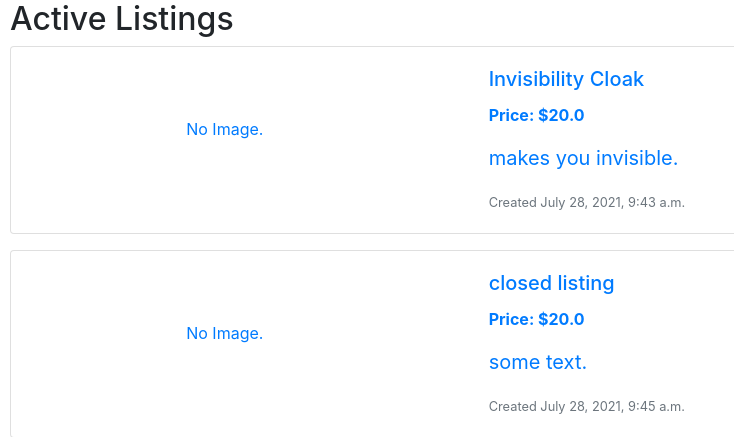
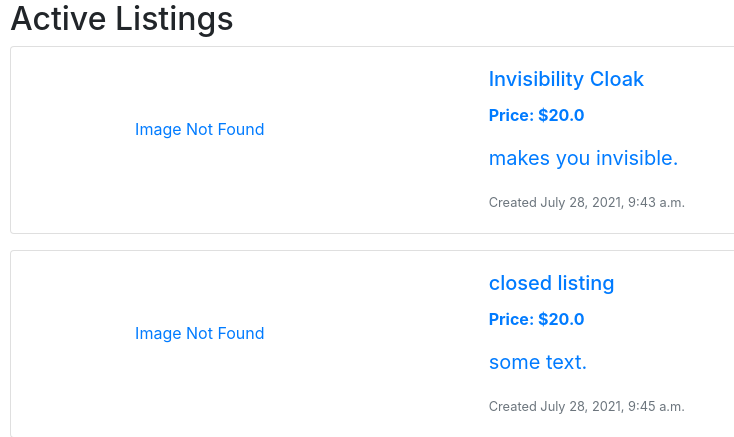
Before and after one commit to WildLotus-15/working-harvard-project-2, a Django app: template auctions/templates/auctions/index.html in a window 1280 px wide; the page is wider, and only the part inside the window is pictured. Shown: the part 163-600 px from the top of that part, without its empty margins (0-734 px from the left). Run offline with Django 3.2, Linux system fonts and the light colour scheme; the template is opened without the code that fills it: values that come from a table or form of the project are taken from there, others are empty; data comes from the database, SQL or seed files in the repository; both versions use the stored data as it was after the commit; some libraries are stand-ins or nearby versions; grey boxes are pictures that could not be loaded.

Commit message:
styled specified image on the listings page

```diff
--- a/auctions/templates/auctions/index.html
+++ b/auctions/templates/auctions/index.html
@@ -11,7 +11,7 @@
                         {% if listing.image_url %}
                             <img src="{{ listing.image_url }}" class="img-fluid rounded-start" id="listing-logo" alt="listing-image" style="max-width: 60%; margin-left: 50px;">
                         {% else %}
-                            <p style="text-align: center; padding: 70px 0">No Image.</p>
+                            <p style="text-align: center; padding: 70px; padding-right: 120px">Image Not Found</p>
                         {% endif %}
                     </div>
                     <div class="col-md-8">
--- a/auctions/templates/auctions/listing.html
+++ b/auctions/templates/auctions/listing.html
@@ -7,7 +7,7 @@
     <div class="row" style="height: 500px; padding: 0 20px ; margin-left: 250px;">
         <div class="col-xs-4">
         {% if listing.image_url %}
-            <img src="{{ listing.image_url }}" alt="Card image cap" style="width: 400px; height: 500px">
+            <img src="{{ listing.image_url }}" alt="Card image cap" style="width: 370px; height: 352px; margin-top: 14px;">
         {% else %}
             <div class="p-3">
                 <img src="static/auctions/not-found.png" alt="No-image" style="height: 350px;">
```
Also changed, not shown: db.sqlite3.
